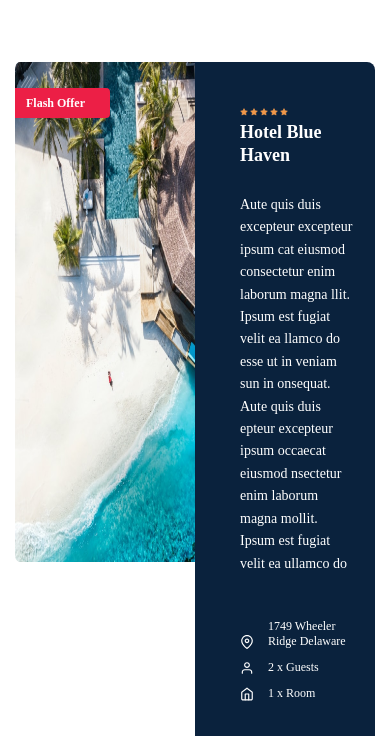
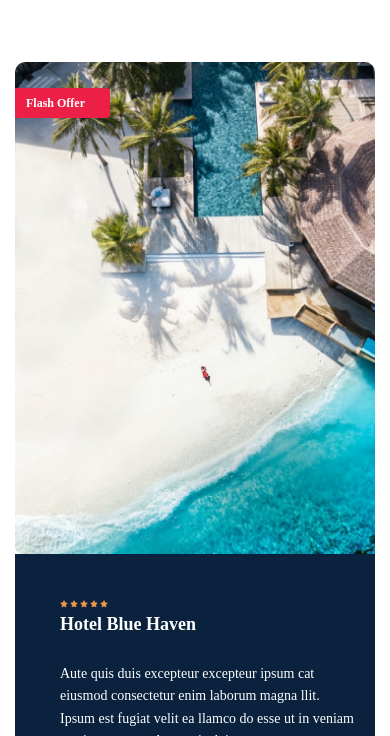
Before and after one commit to pavelgitvasilev/Other_Packages, a plain HTML site: page index.html in a window 390 px wide. Shown: the part 88-824 px from the top of the page. Drawn offline with nearby package versions, Linux system fonts and the light colour scheme; files whose address does not match are found by name; a web font is replaced by a local one.

Commit message:
supplemented media file

```diff
--- a/sass/_media.sass
+++ b/sass/_media.sass
@@ -0,0 +1,20 @@
+@media screen and ( max-width: 576px )
+  .hotel
+    &__card
+      flex-direction: column
+  .hotel
+    &__card
+      &--image
+        width: 100%
+  .hotel
+    &__card
+      &--info
+        width: 100%
+        border-radius: 0px 0px 10px 10px
+  .card
+    &__image
+      width: 100%
+      border-radius: 10px 10px 0px 0px
+  .minicard
+    &__image
+      width: 100%
```
Also changed, not shown: css/styles.css, css/styles.min.css, 2 other files.
